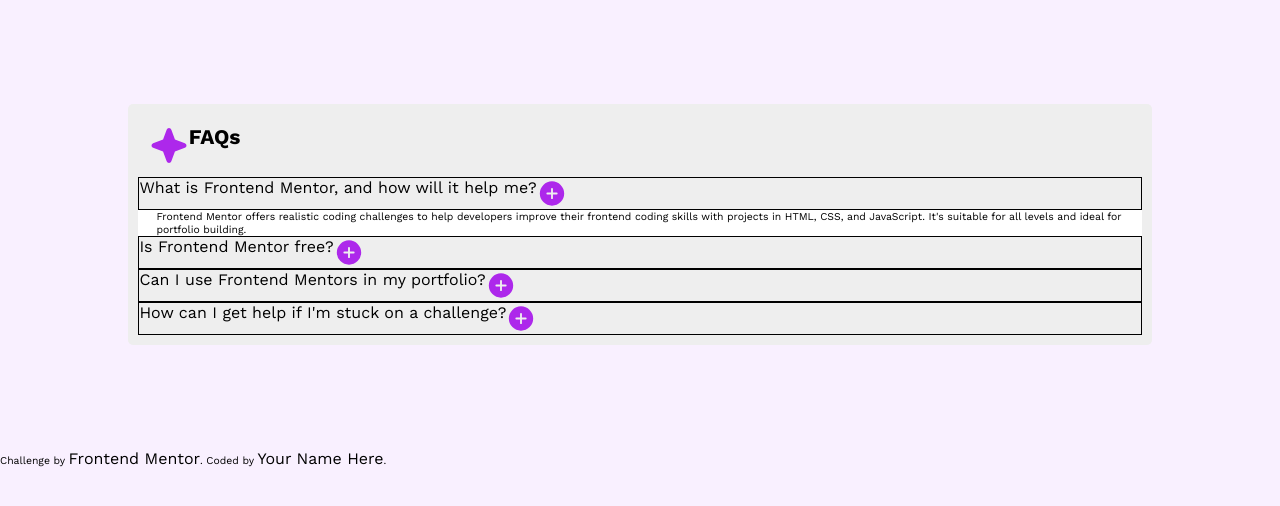
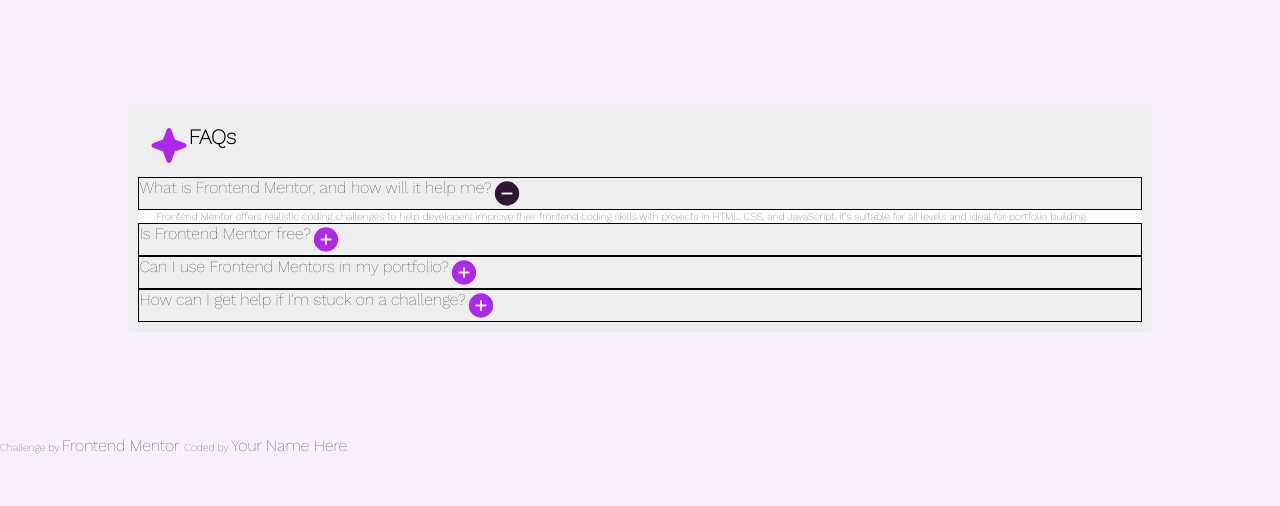
Before and after one commit to indigorose/FAQ_accordion, a plain HTML site: page index.html in a window 1280 px wide. Both pictures are taken after a click on the element "What is Frontend Mentor, and how will it help me?". Drawn offline with nearby package versions, Linux system fonts and the light colour scheme.

Commit message:
Update font source and accordion functionality for svg changes

```diff
--- a/app.js
+++ b/app.js
@@ -1,17 +1,22 @@
 var acc = document.getElementsByClassName('accordion');
-var plus = document.getElementsByClassName('plus');
-var minus = document.getElementsByClassName('minus');
 var i;
+
 for (i = 0; i < acc.length; i++) {
 	acc[i].addEventListener('click', function () {
 		this.classList.toggle('active');
 
 		var card = this.nextElementSibling;
+		var plus = this.querySelector('.plus');
+		var minus = this.querySelector('.minus');
 
 		if (card.style.display === 'block') {
 			card.style.display = 'none';
+			plus.style.display = 'block';
+			minus.style.display = 'none';
 		} else {
 			card.style.display = 'block';
+			plus.style.display = 'none';
+			minus.style.display = 'block';
 		}
 	});
 }
--- a/style.css
+++ b/style.css
@@ -1,5 +1,12 @@
 /* Style the buttons that are used to open and close the accordion panel */
-@import url('https://fonts.googleapis.com/css2?family=Figtree:ital,wght@0,300;0,400;0,500;0,600;0,700;1,300;1,400;1,500;1,600;1,700&family=Work+Sans:ital,wght@0,100;0,200;0,300;0,400;0,500;0,600;0,700;0,800;0,900;1,100;1,200;1,300;1,400;1,500;1,600;1,700;1,800;1,900&display=swap');
+/* @import url('https://fonts.googleapis.com/css2?family=Figtree:ital,wght@0,300;0,400;0,500;0,600;0,700;1,300;1,400;1,500;1,600;1,700&family=Work+Sans:ital,wght@0,100;0,200;0,300;0,400;0,500;0,600;0,700;0,800;0,900;1,100;1,200;1,300;1,400;1,500;1,600;1,700;1,800;1,900&display=swap'); */
+
+@font-face {
+	font-family: 'Work Sans';
+	font-style: normal;
+	font-weight: 100;
+	src: url('/assets/fonts/WorkSans-VariableFont_wght.ttf') format('truetype');
+}
 
 * {
 	box-sizing: border-box;
```
Also changed, not shown: 1 other file.
